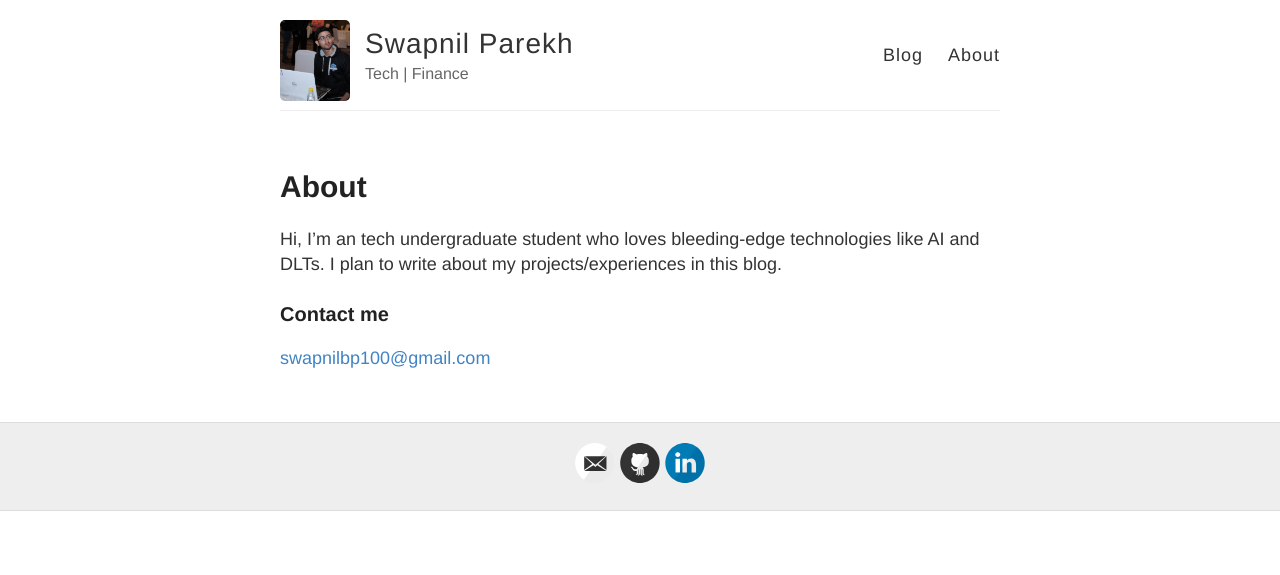
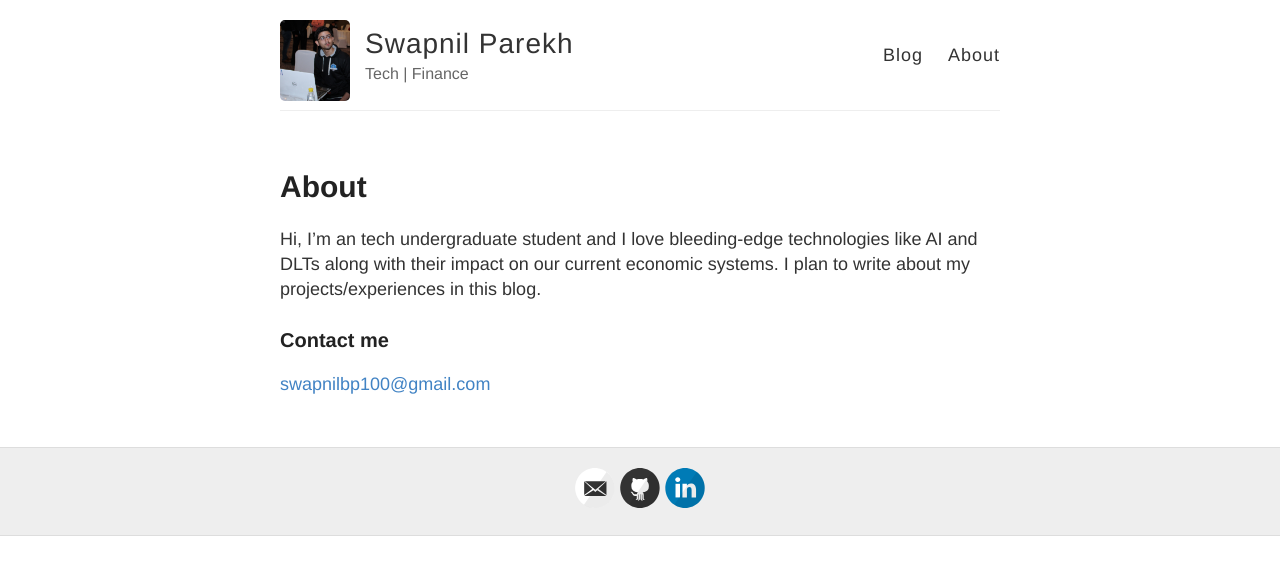
Before and after one commit to swapnilparekh/swapnilparekh.github.io, a Jekyll site: the page built from about.md, in a window 1280 px wide. Shown: the top 575 px of the page. Built offline with Jekyll 4.4.1, drawn with Linux system fonts in a browser that asks for light colours.

Commit message:
Update about.md

```diff
--- a/about.md
+++ b/about.md
@@ -4,7 +4,7 @@ title: About
 permalink: /about/
 ---
 
-Hi, 	I'm an tech undergraduate student who loves bleeding-edge technologies like AI and DLTs.
+Hi, I'm an tech undergraduate student and I love bleeding-edge technologies like AI and DLTs along with their impact on our current economic systems.
 I plan to write about my projects/experiences in this blog.
 
 ### Contact me
```
